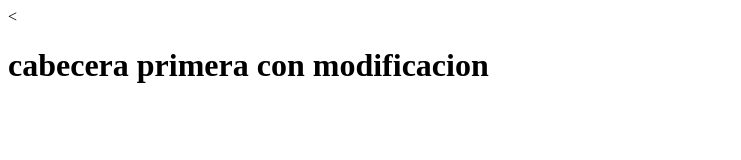
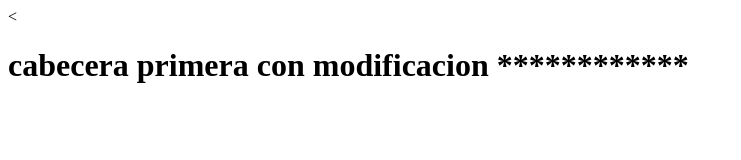
Before and after one commit to callejamatea/bootstap, a plain HTML site: page index.html in a window 1280 px wide. Shown: the whole page, without its empty margins (0-741 px from the left). Drawn offline with Linux system fonts and the light colour scheme.

Commit message:
Update index.html

```diff
--- a/index.html
+++ b/index.html
@@ -7,6 +7,6 @@
     <title></title>
   </head>
   <body>
-    <h1>cabecera primera con modificacion</h1>
+    <h1>cabecera primera con modificacion ************</h1>
   </body>
 </html>
```
